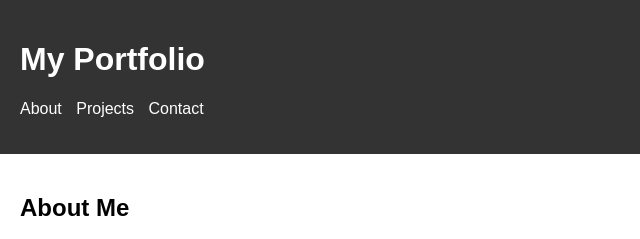
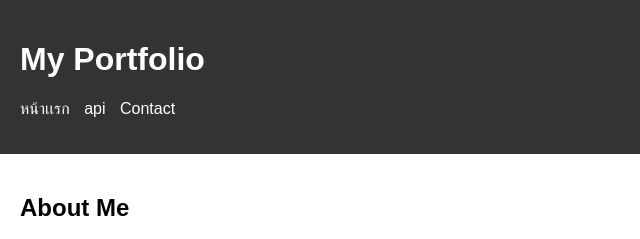
Before and after one commit to inwapi/inwapi.github.io, a plain HTML site: page index.html in a window 1280 px wide. Shown: the top 239 px of the page, 0-640 px from the left. Drawn offline with Linux system fonts and the light colour scheme.

Commit message:
Update index.html

```diff
--- a/index.html
+++ b/index.html
@@ -12,8 +12,8 @@
         <h1>My Portfolio</h1>
         <nav>
             <ul>
-                <li><a href="#about">About</a></li>
-                <li><a href="#projects">Projects</a></li>
+                <li><a href="https://inwapi.github.io/">หน้าเเรก</a></li>
+                <li><a href="https://inwapi.github.io/">api</a></li>
                 <li><a href="#contact">Contact</a></li>
             </ul>
         </nav>
```
